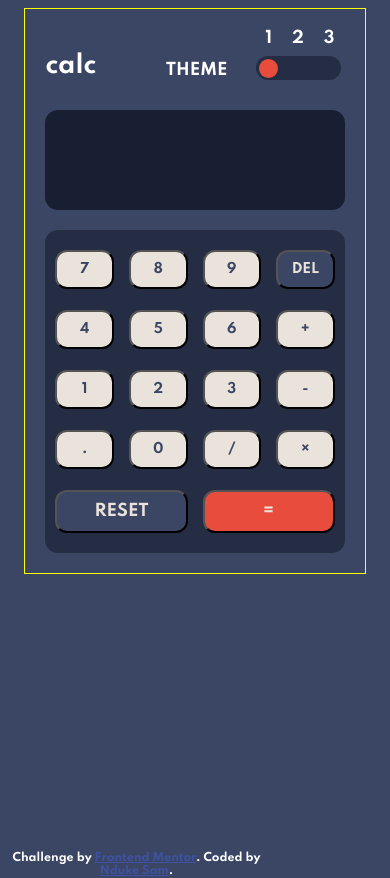
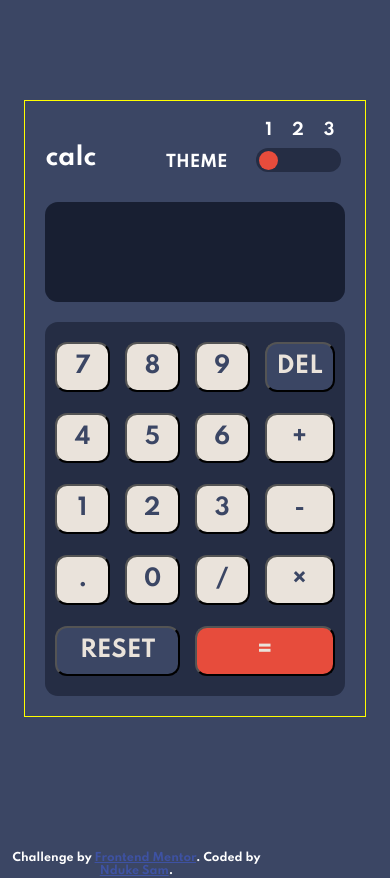
Before and after one commit to NdukeSam/multi-theme-calc, a plain HTML site: page index.html in a window 390 px wide. Drawn offline with Linux system fonts and the light colour scheme.

Commit message:
updated grid, lol

```diff
--- a/assets/css/style.css
+++ b/assets/css/style.css
@@ -217,11 +217,11 @@ input[value="-1"]{
 @media screen and (max-width: 780px) {
     .centered{
         width: 80%;
-        /* height: ; */
+        margin-top: 100px;
     }
 
-    body{
-        font-size: 1rem;
+    .btn{
+        font-size: 1.4rem;
     }
 
 }
```
